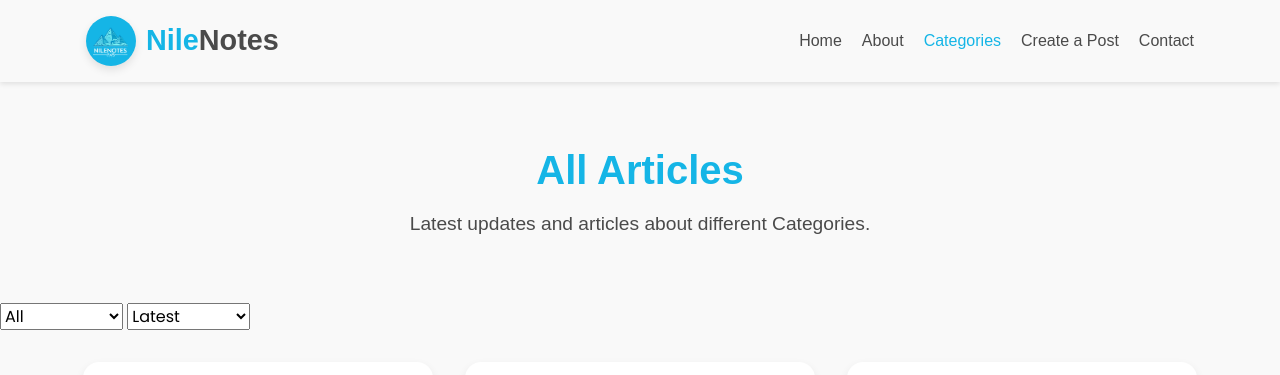
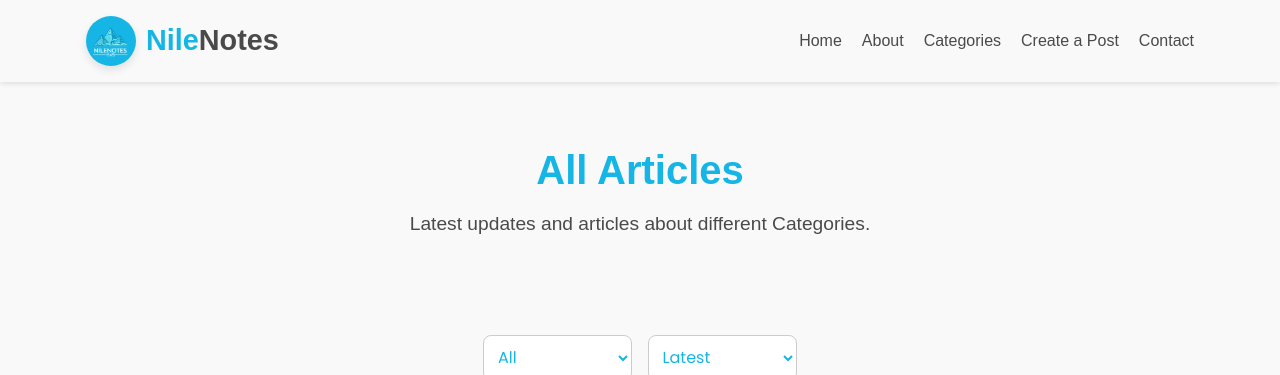
Before and after one commit to WebDev-Plan-1/Level2-Project, a PHP site: page /category.html in a window 1280 px wide. Shown: the top 375 px of the page. Run offline with PHP 8.4, Linux system fonts and the light colour scheme; some web fonts are replaced.

Commit message:
Styling & Fix Category Controls

```diff
--- a/category.html
+++ b/category.html
@@ -46,7 +46,7 @@
             <nav class="nav-links" id="navLinks" aria-expanded="false">
                 <a href="index.html" class="nav-link-item">Home</a>
                 <a href="about-us.html" class="nav-link-item">About</a>
-                <a href="category.html" class="nav-link-item">Categories</a>
+                <a href="category.html?cat=All" class="nav-link-item">Categories</a>
                 <a href="single-post.html" class="nav-link-item">Create a Post</a>
                 <a href="contact.html" class="nav-link-item">Contact</a>
             </nav>
@@ -110,7 +110,8 @@
             <h2 class="footer-title" data-aos="fade-up" data-aos-duration="600">NileNotes - Personal Blog CMS</h2>
             <div class="footer-links">
                 <a href="index.html" class="footer-link" data-aos="fade-down" data-aos-duration="1000">Home</a>
-                <a href="category.html" class="footer-link" data-aos="fade-down" data-aos-duration="1000">Categories</a>
+                <a href="category.html?cat=All" class="footer-link" data-aos="fade-down"
+                    data-aos-duration="1000">Categories</a>
                 <a href="submit.html" class="footer-link" data-aos="fade-down" data-aos-duration="1000">Create a
                     Post</a>
                 <a href="contact.html" class="footer-link" data-aos="fade-down" data-aos-duration="1000">Contact</a>
--- a/index.html
+++ b/index.html
@@ -170,7 +170,8 @@
             <h2 class="footer-title" data-aos="fade-up" data-aos-duration="600">NileNotes - Personal Blog CMS</h2>
             <div class="footer-links">
                 <a href="index.html" class="footer-link" data-aos="fade-down" data-aos-duration="1000">Home</a>
-                <a href="category.html" class="footer-link" data-aos="fade-down" data-aos-duration="1000">Categories</a>
+                <a href="category.html?cat=All" class="footer-link" data-aos="fade-down"
+                    data-aos-duration="1000">Categories</a>
                 <a href="submit.html" class="footer-link" data-aos="fade-down" data-aos-duration="1000">Create a
                     Post</a>
                 <a href="contact.html" class="footer-link" data-aos="fade-down" data-aos-duration="1000">Contact</a>
--- a/js/main.js
+++ b/js/main.js
@@ -167,11 +167,11 @@ function displayArticles(category, sortBy) {
             : allArticles.filter(article => article.category === category);
 
     // 2. Sort articles based on selected option
-    if (sortBy === "latest") {
+    if (sortBy === "Latest") {
         filteredArticles.sort((a, b) => new Date(b.date) - new Date(a.date));
-    } else if (sortBy === "oldest") {
+    } else if (sortBy === "Oldest") {
         filteredArticles.sort((a, b) => new Date(a.date) - new Date(b.date));
-    } else if (sortBy === "mostViewed") {
+    } else if (sortBy === "Most Viewed") {
         filteredArticles.sort((a, b) => b.views - a.views);
     }
 
--- a/scss/base/_categoryPage.scss
+++ b/scss/base/_categoryPage.scss
@@ -138,6 +138,50 @@
     }
 }
 
+.category-controls {
+    display: flex;
+    justify-content: center; // Center the controls horizontally
+    align-items: center;
+    gap: 1rem; // Space between filter & sorter
+    margin: 2rem 0;
+
+    select {
+        padding: 0.6rem 1rem 0.6rem 0.6rem;
+        font-size: 1rem;
+        font-family: inherit;
+        border: 1px solid #ccc;
+        border-radius: 0.5rem;
+        background: #fff;
+        color: v.$primary-color;
+        cursor: pointer;
+        transition: all 0.3s ease;
+
+        &:hover {
+            border-color: v.$primary-color;
+            box-shadow: 0 0 5px rgba(0, 123, 255, 0.3);
+        }
+
+        &:focus {
+            outline: none;
+            border-color: v.$primary-color;
+            box-shadow: 0 0 8px rgba(0, 123, 255, 0.5);
+        }
+    }
+
+    // Responsive: stack controls on smaller screens
+    @media (max-width: v.$breakpoint-mobile) {
+        flex-direction: column;
+        gap: 0.8rem;
+        width: 100%;
+    }
+    @media (max-width: v.$breakpoint-watch) {
+        select {
+            font-size: 0.8rem;
+            padding: 0.4rem 0.8rem 0.4rem 0.4rem;
+        }
+    }
+}
+
 // ================================
 // Responsive Tweaks
 // ================================
```
Also changed, not shown: css/main.css, 1 other file.
